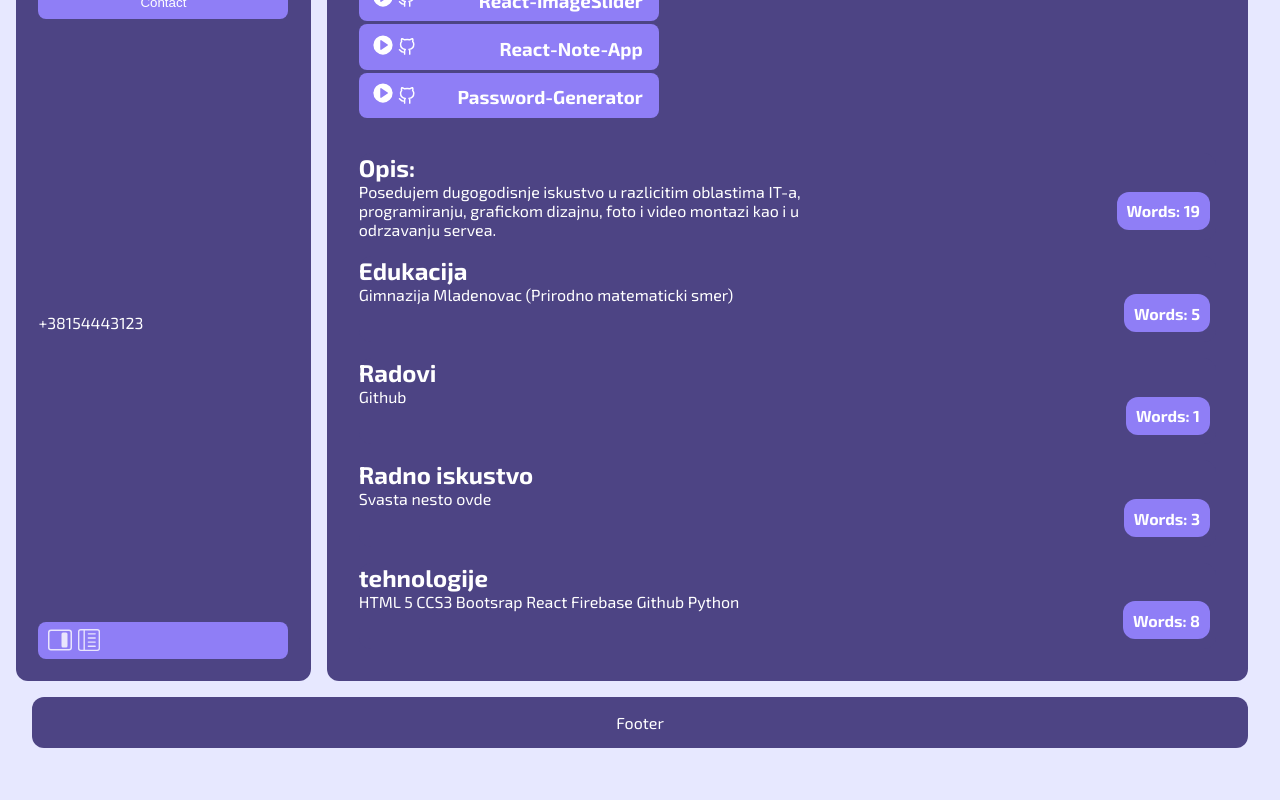
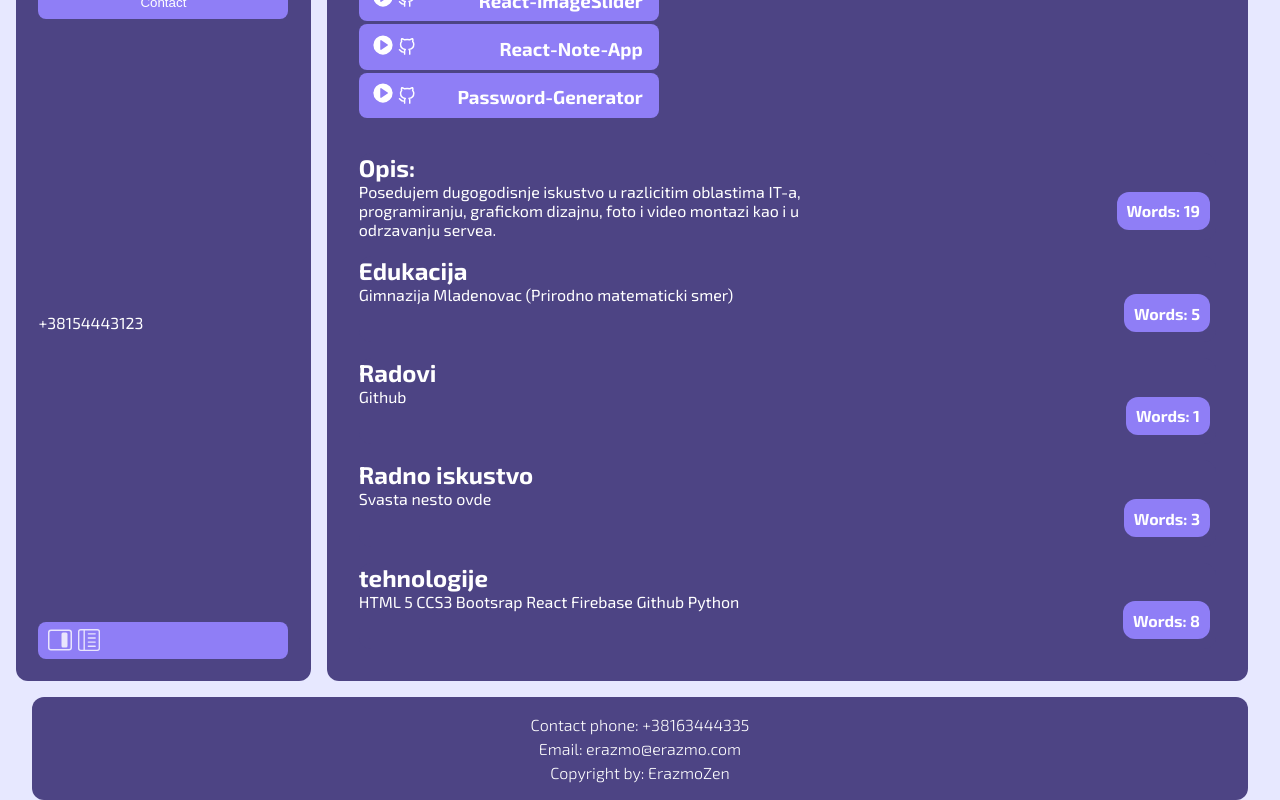
Before and after one commit to erazmozen/hub, a React (Create React App) app: page / in a window 1280 px wide. Shown: the part 417-1217 px from the top of the page. Before the commit the page ends 1165 px from the top, so only its background shows below. Built offline with nearby package versions, Linux system fonts and the light colour scheme.

Commit message:
Fill footer with some info

```diff
--- a/src/components/css/main/footer.css
+++ b/src/components/css/main/footer.css
@@ -5,4 +5,9 @@
   padding: 1rem;
 }
 
+.footer-wrapper p {
+  font-weight: 300;
+  padding: .15rem;
+}
+
 /* Footer ------ */
--- a/src/components/main/Footer.jsx
+++ b/src/components/main/Footer.jsx
@@ -2,7 +2,13 @@ import "../css/main/footer.css";
 
 const Footer = () => {
   console.log("Footer render");
-  return <div className="footer-wrapper background-rounded">Footer</div>;
+  return (
+    <div className="footer-wrapper background-rounded">
+      <p>Contact phone: +38163444335</p>
+      <p>Email: erazmo@erazmo.com</p>
+      <p>Copyright by: ErazmoZen</p>
+    </div>
+  );
 };
 
 export default Footer;
```
